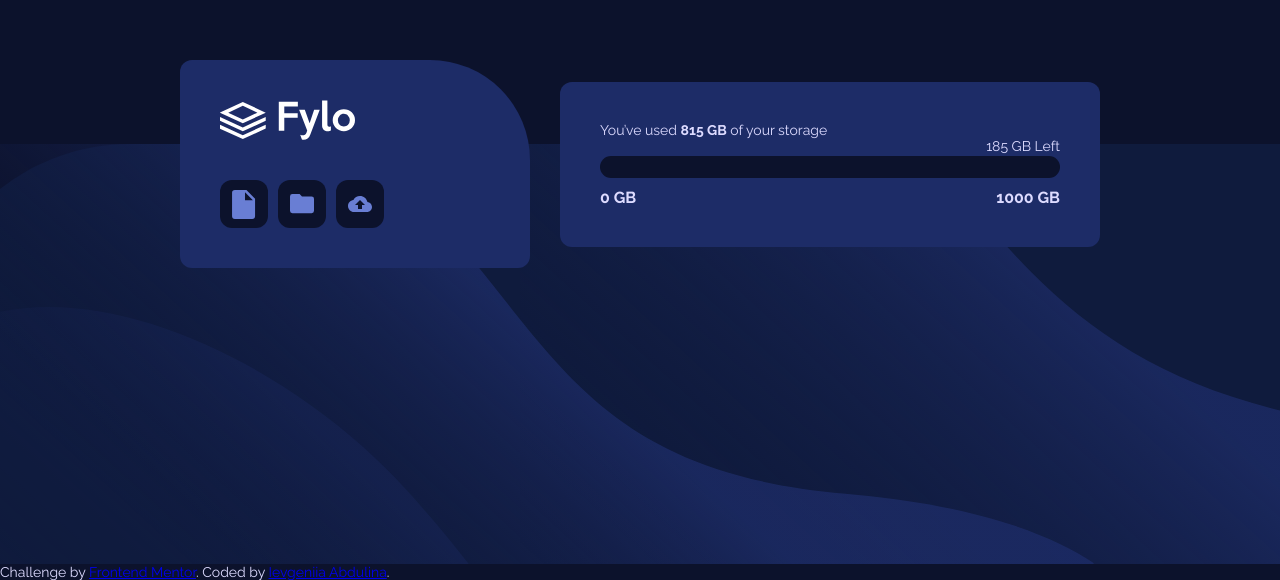
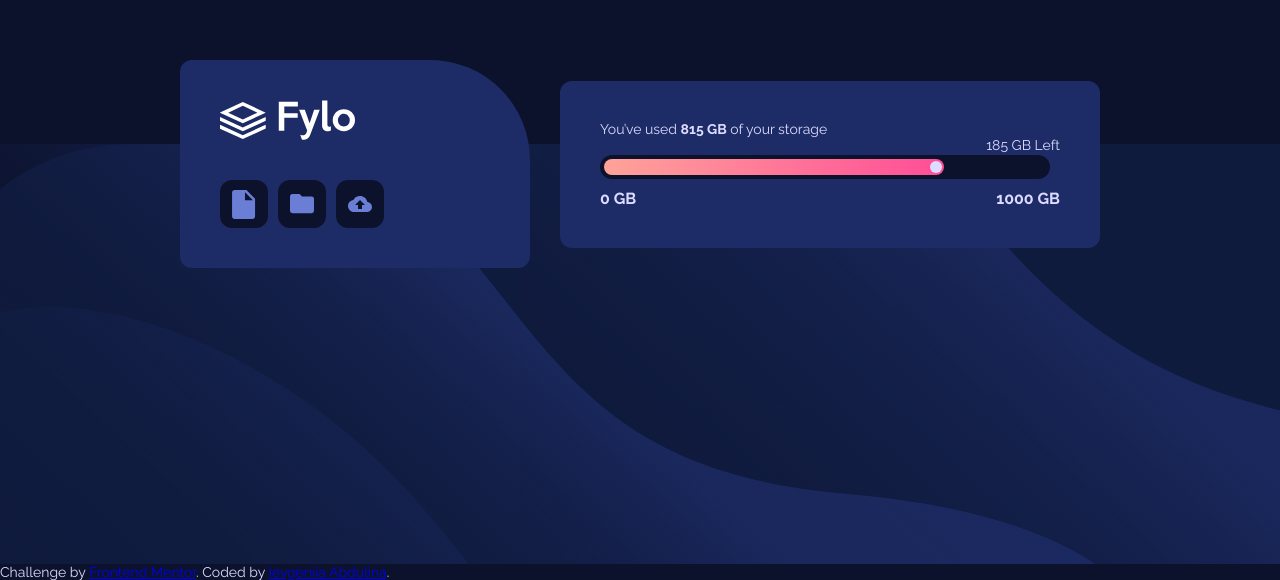
Before and after one commit to IevgeniiaAbdulina/Frontend-Mentor-Fylo-Data-Storage, a plain HTML site: page index.html in a window 1280 px wide. Shown: the part 236-816 px from the top of the page. Drawn offline with Linux system fonts and the light colour scheme.

Commit message:
Progressbar style

```diff
--- a/index.html
+++ b/index.html
@@ -28,7 +28,10 @@
 
       <div class="storage-left">185 GB Left</div>
 
-      <div class="progressbar"></div>
+      <div class="progressbar">
+        <div class="progressbar-point"></div>
+        <div class="progressbar-line"></div>
+      </div>
 
       <div class="start-end">
         <div class="start-storage">0 GB</div>
--- a/scss/style.scss
+++ b/scss/style.scss
@@ -4,6 +4,7 @@ $layout-mobile: 375px;
 $layout-desktop: 1440px;
 
 $primary-color-gradient: linear-gradient(
+  90deg,
   hsl(6, 100%, 80%),
   hsl(335, 100%, 65%)
 );
@@ -22,6 +23,10 @@ $font-weight-bold: 700;
   box-sizing: border-box;
   margin: 0;
   padding: 0;
+}
+
+::selection {
+  background-color: hsl(335, 100%, 65%);
 }
 
 body {
@@ -67,6 +72,11 @@ section {
       height: 48px;
       border-radius: 12px;
       margin-right: 10px;
+      transition: 0.2s ease-out;
+    }
+
+    span:hover {
+      opacity: 0.6;
     }
 
     .ic-document {
@@ -102,11 +112,32 @@ section {
   }
 
   .progressbar {
-    width: 460px;
-    height: 22px;
+    width: 450px;
+    height: 24px;
     margin: 18px 0 10px 0;
     border-radius: 12px;
     background-color: $neutral-color-very-dark-blue;
+  }
+
+  .progressbar-line {
+    width: 340px;
+    height: 16px;
+    border-radius: 8px;
+    position: relative;
+    z-index: 1;
+    top: 4px;
+    left: 4px;
+    background: $primary-color-gradient;
+  }
+
+  .progressbar-line::after {
+    content: "";
+    padding: 6px;
+    margin: 2px;
+    border-radius: 50%;
+    float: right;
+    z-index: 2;
+    background: $neutral-color-pale-blue;
   }
 
   .start-end {
```
Also changed, not shown: css/style.css, 1 other file.
